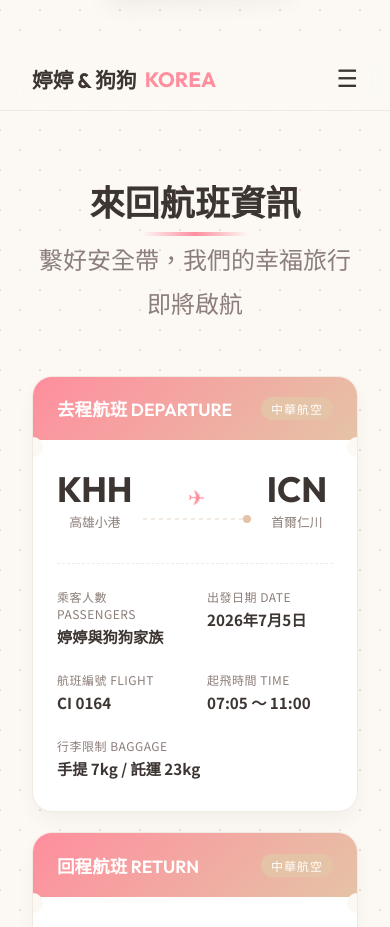
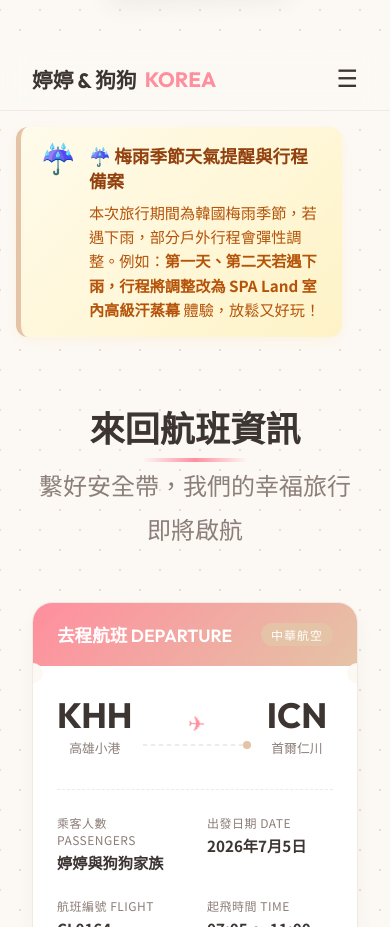
Before and after one commit to marcochen0508/korea2026, a plain HTML site: page index.html in a window 390 px wide. Shown: the part 1150-2077 px from the top of the page. Drawn offline with Linux system fonts and the light colour scheme; a web font is replaced by a local one.

Commit message:
Add weather alert banner and force refresh style.css

```diff
--- a/index.html
+++ b/index.html
@@ -14,7 +14,7 @@
   <link href="https://fonts.googleapis.com/css2?family=Gowun+Batang:wght@400;700&family=Nanum+Pen+Script&family=Noto+Sans+TC:wght@300;400;500;700;900&family=Outfit:wght@300;400;600;700&display=swap" rel="stylesheet">
 
   <!-- External Stylesheet -->
-  <link rel="stylesheet" href="style.css">
+  <link rel="stylesheet" href="style.css?v=2">
 </head>
 <body>
 
@@ -75,6 +75,15 @@
       <li class="nav-item"><a href="#notices">💡 注意事項</a></li>
     </ul>
   </nav>
+
+  <!-- Weather Backup Plan Alert -->
+  <div class="weather-alert-banner">
+    <div class="alert-icon">☔</div>
+    <div class="alert-content">
+      <h4 class="alert-title">☔ 梅雨季節天氣提醒與行程備案</h4>
+      <p class="alert-desc">本次旅行期間為韓國梅雨季節，若遇下雨，部分戶外行程會彈性調整。例如：<strong>第一天、第二天若遇下雨，行程將調整改為 SPA Land 室內高級汗蒸幕</strong> 體驗，放鬆又好玩！</p>
+    </div>
+  </div>
 
   <!-- Flight Information (Placeholder Block) -->
   <section id="flights" class="flight-section">
--- a/style.css
+++ b/style.css
@@ -748,6 +748,44 @@ p {
   background: transparent;
 }
 
+/* Weather Alert Banner Styles */
+.weather-alert-banner {
+  max-width: 1000px;
+  width: calc(100% - 4rem);
+  margin: 2rem auto 0 auto;
+  padding: 1.2rem 1.8rem;
+  background: linear-gradient(135deg, #fffbeb, #fef3c7);
+  border-left: 5px solid var(--accent);
+  border-radius: var(--border-radius-sm);
+  display: flex;
+  align-items: flex-start;
+  gap: 1.2rem;
+  box-shadow: 0 4px 15px rgba(245, 158, 11, 0.08);
+}
+
+.weather-alert-banner .alert-icon {
+  font-size: 2.2rem;
+  line-height: 1;
+}
+
+.weather-alert-banner .alert-content {
+  flex: 1;
+}
+
+.weather-alert-banner .alert-title {
+  margin: 0 0 0.4rem 0;
+  font-size: 1.25rem;
+  color: #92400e;
+  font-weight: 700;
+}
+
+.weather-alert-banner .alert-desc {
+  margin: 0;
+  font-size: 1rem;
+  color: #b45309;
+  line-height: 1.6;
+}
+
 @media (max-width: 768px) {
   .attraction-card {
     grid-template-columns: 1fr;
@@ -1349,4 +1387,19 @@ footer p {
     align-self: flex-start;
     margin-left: 55px;
   }
+
+  .weather-alert-banner {
+    margin: 1rem 1rem 0 1rem;
+    padding: 1rem 1.2rem;
+    gap: 0.8rem;
+  }
+  .weather-alert-banner .alert-icon {
+    font-size: 1.8rem;
+  }
+  .weather-alert-banner .alert-title {
+    font-size: 1.1rem;
+  }
+  .weather-alert-banner .alert-desc {
+    font-size: 0.95rem;
+  }
 }
```
